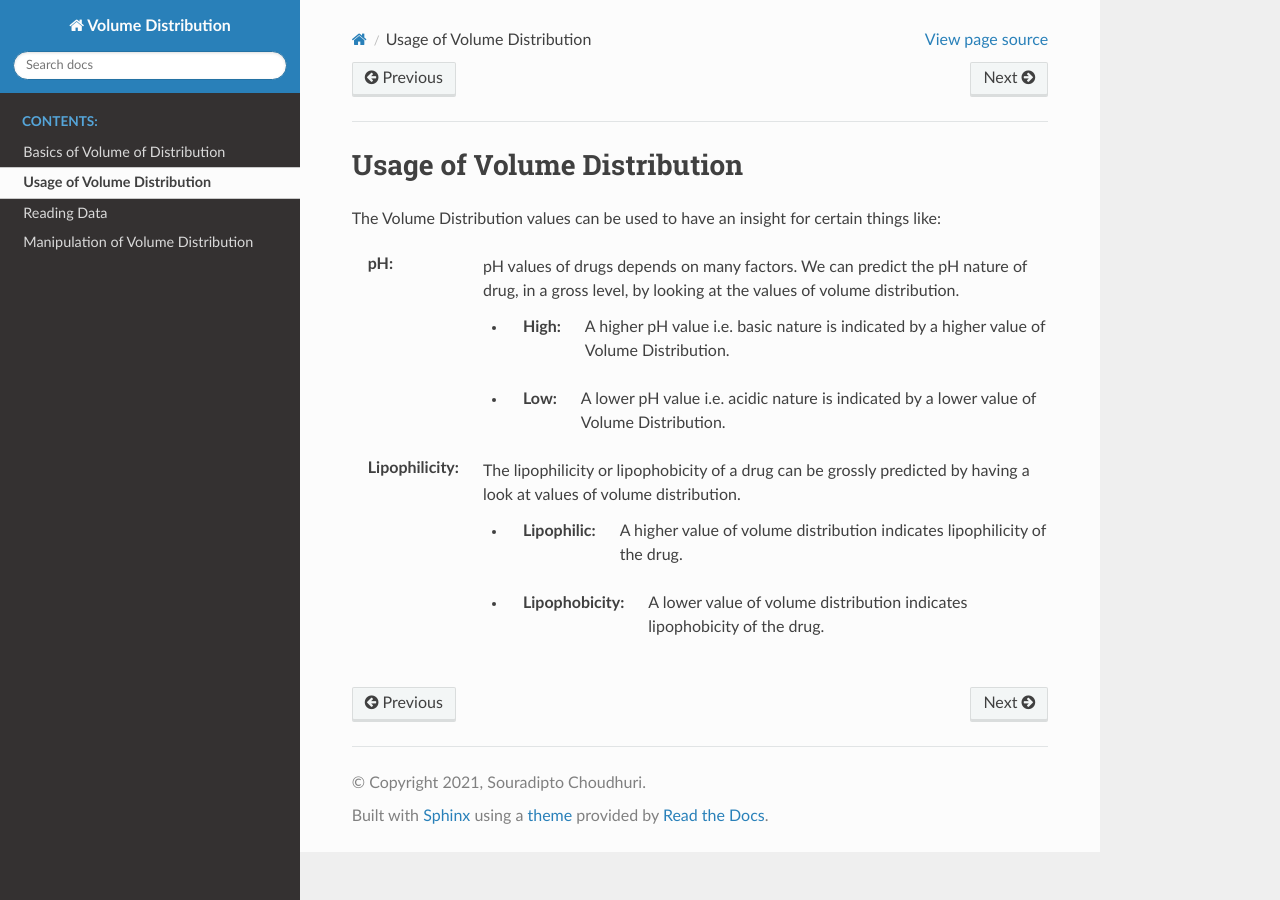
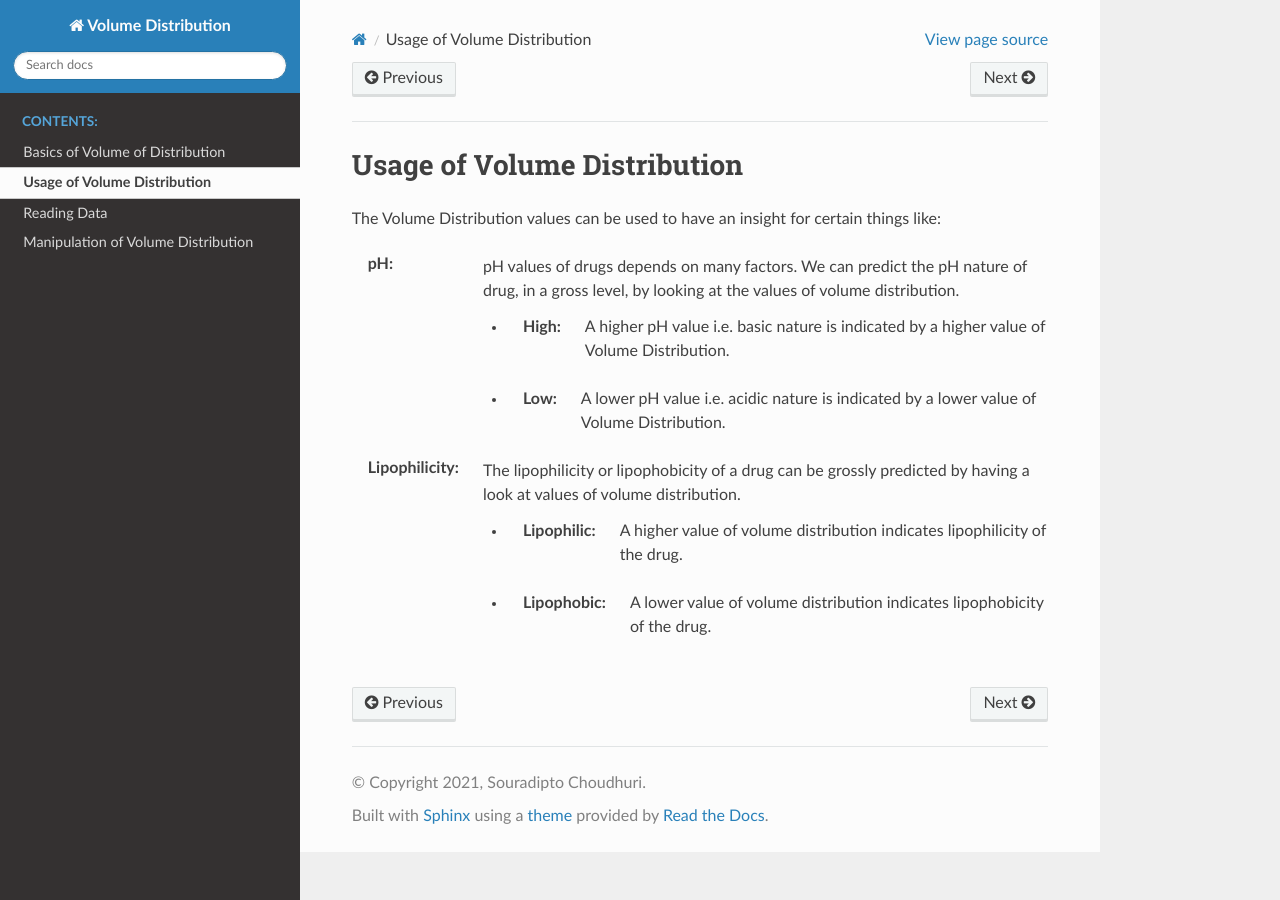
Before and after one commit to Suryarpan/volume-distribution, a Sphinx documentation site: the page built from doc/usageOfDrugVol.rst, in a window 1280 px wide. Built offline with Sphinx 7.4.7 and the Read the Docs theme 2.0.0, drawn with Linux system fonts in a browser that asks for light colours; some of the changed lines change nothing that is shown.

Commit message:
Updated Documentation

```diff
--- a/doc/usageOfDrugVol.rst
+++ b/doc/usageOfDrugVol.rst
@@ -10,4 +10,4 @@ The Volume Distribution values can be used to have an insight for certain things
 :Lipophilicity: The lipophilicity or lipophobicity of a drug can be grossly predicted by having a look at values of volume distribution.
 
     * :Lipophilic: A higher value of volume distribution indicates lipophilicity of the drug.
-    * :Lipophobicity: A lower value of volume distribution indicates lipophobicity of the drug.
+    * :Lipophobic: A lower value of volume distribution indicates lipophobicity of the drug.
```
